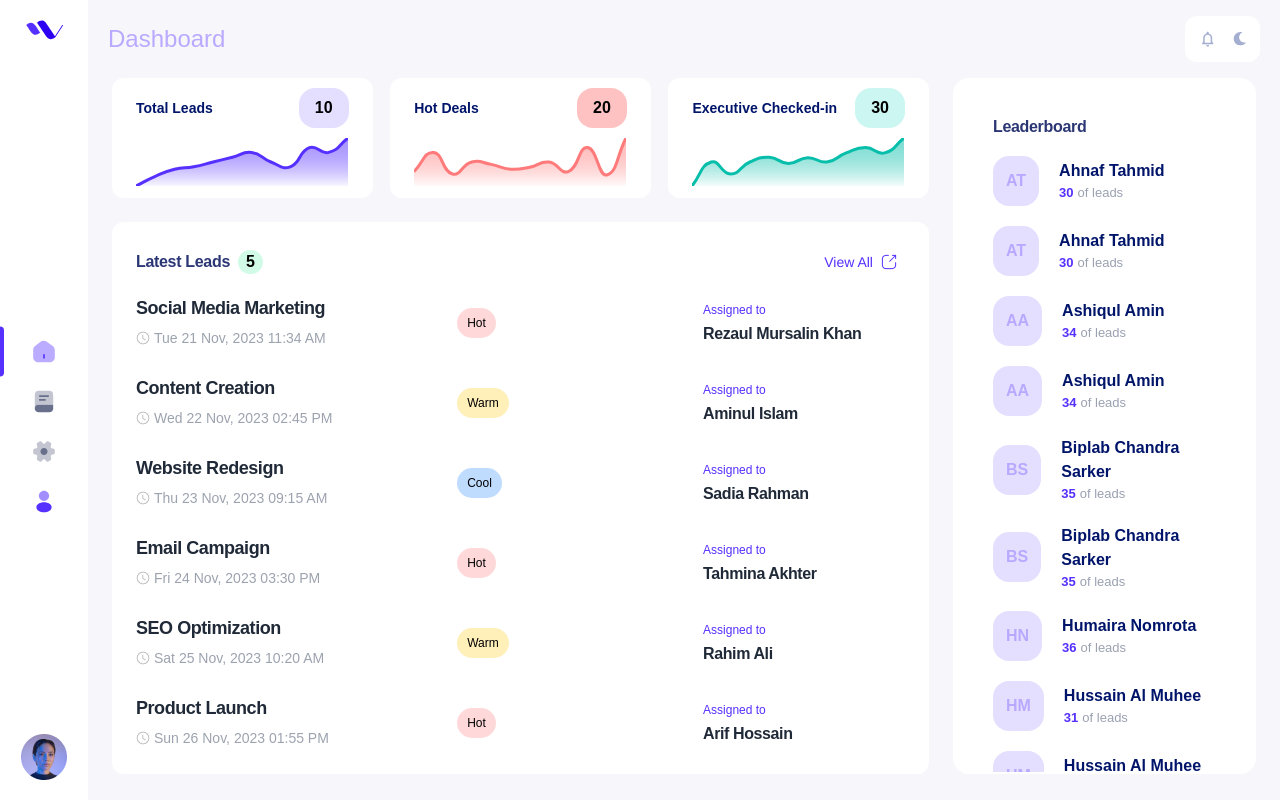
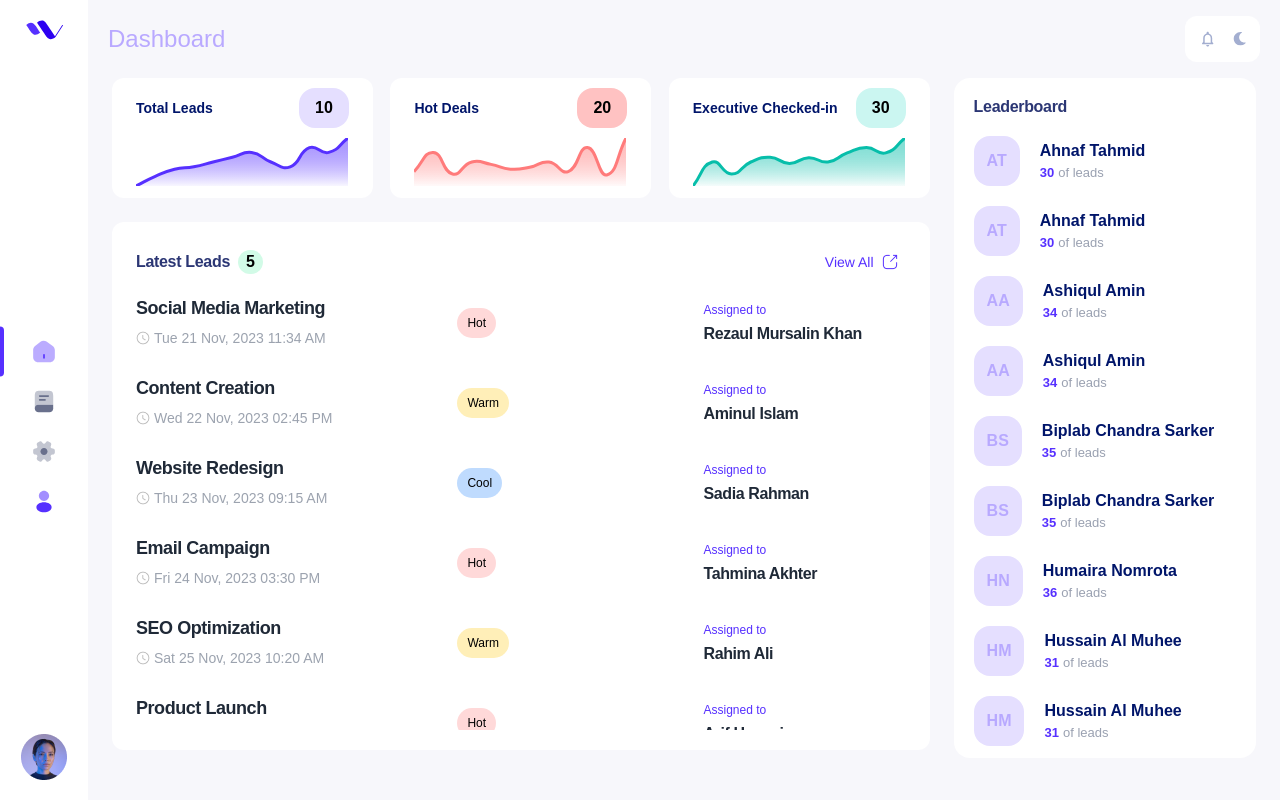
Before and after one commit to tajnur007/d2d-marketing-frontend, a Next.js app: page /dashboard in a window 1280 px wide. Built offline with nearby package versions, Linux system fonts and the light colour scheme; a web font is replaced by a local one.

Commit message:
Latest leads and leaderboard height fixed

```diff
--- a/components/LatestLeadsList/LatestLeadsList.tsx
+++ b/components/LatestLeadsList/LatestLeadsList.tsx
@@ -5,8 +5,8 @@ import ViewAllLeadsButton from '@/components/ViewAllLeadsButton/ViewAllLeadsButt
 
 function LatestLeadsList() {
   return (
-    <div className='w-full bg-white py-5 rounded-xl h-[69vh]'>
-      <div className='flex justify-between items-center '>
+    <div className='w-full bg-white py-5 rounded-xl h-[66vh]'>
+      <div className='flex justify-between items-center'>
         <div className='flex items-center pl-6'>
           <p className='font-bold text-[16px] tracking-[-0.32px] leading-[normal] whitespace-nowrap text-capitalize text-[#2B3674]'>
             Latest Leads
--- a/components/leaderboard/leaderboard.tsx
+++ b/components/leaderboard/leaderboard.tsx
@@ -16,7 +16,7 @@ leaderBoard.sort((a, b) => {
 
 const Leaderboard = () => {
   return (
-    <div className='bg-white rounded-2xl p-5 w-full mt-5 lg:mt-0 lg:w-[27%] h-[87vh]'>
+    <div className='bg-white rounded-2xl w-full mt-5 lg:mt-0 lg:w-[27%] h-[85vh]'>
       <h2 className='font-bold text-[#2b3674] text-[16px] tracking-[-0.32px] leading-[normal] whitespace-nowrap p-5'>
         Leaderboard
       </h2>
--- a/components/leaderboard/profiles.tsx
+++ b/components/leaderboard/profiles.tsx
@@ -3,7 +3,7 @@ import React from 'react';
 
 const Profiles = ({ data }: { data: Person[] }) => {
   return (
-    <div className='h-[calc(100%-40px)] overflow-y-auto tiny-scrollbar px-5'>
+    <div className='h-[calc(100%-70px)] overflow-y-auto tiny-scrollbar px-5'>
       {data?.map((person: Person) => (
         <div key={person?.id} className='flex items-center gap-5 mb-5'>
           <div className='bg-[#E5DFFF] p-[13px] rounded-2xl font-semibold text-[#b8a9ff] text-[16px]'>
```
